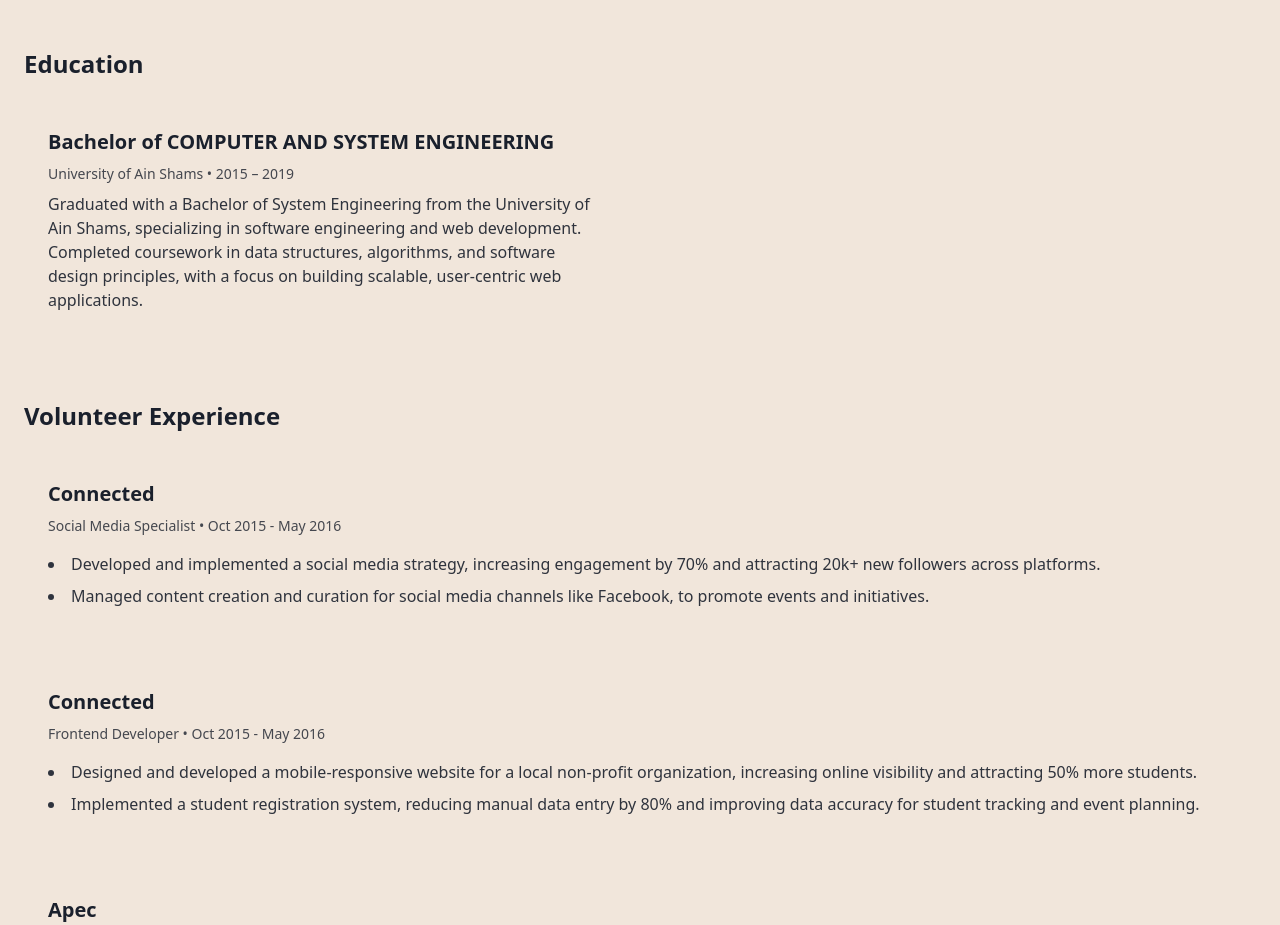
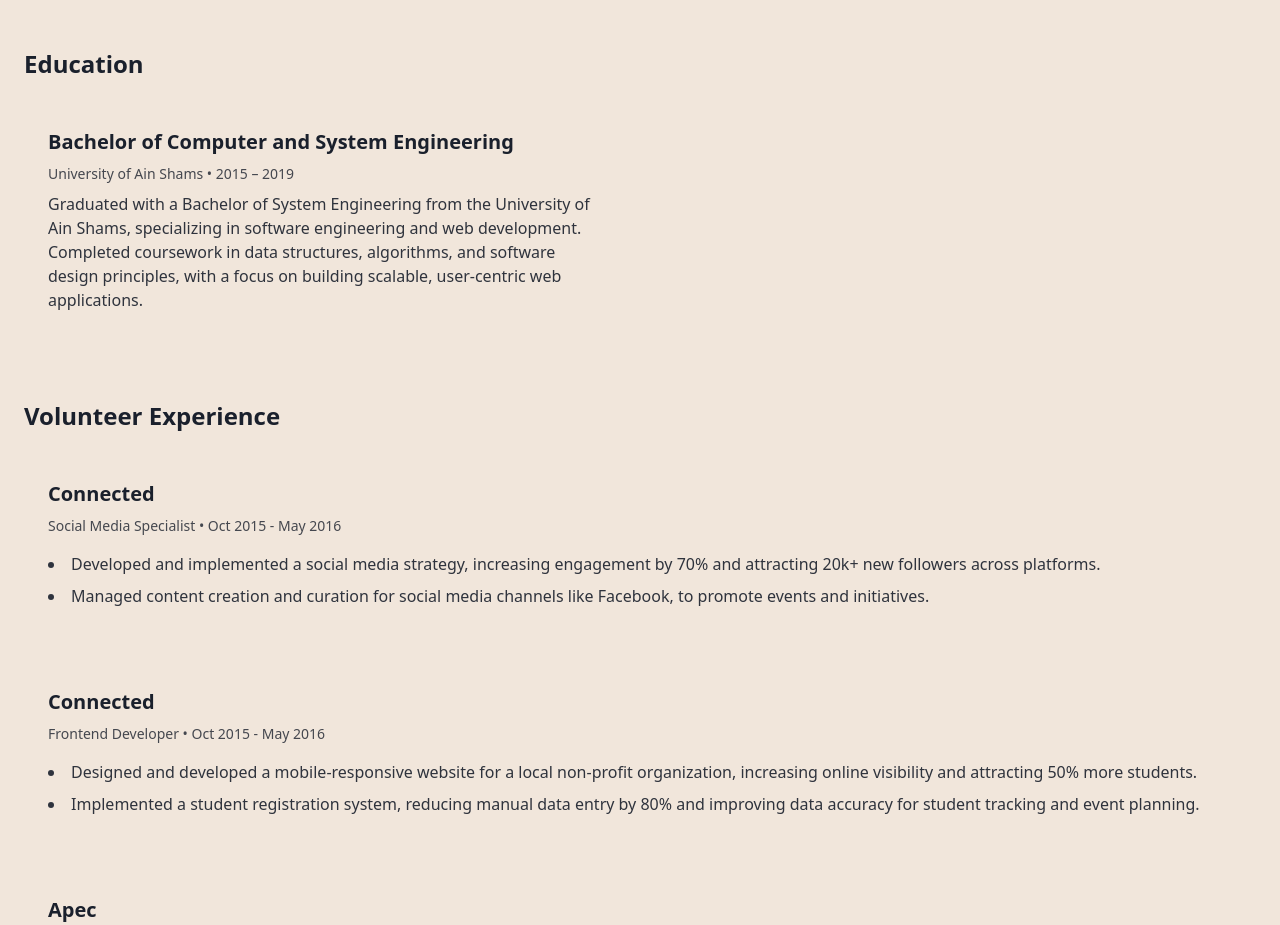
Before and after one commit to groot8/groot8, a React (Vite) app: page / in a window 1280 px wide. Shown: the part 1240-2165 px from the top of the page. Built offline with nearby package versions, Linux system fonts and the light colour scheme.

Commit message:
fix: wording

```diff
--- a/src/portfolio.tsx
+++ b/src/portfolio.tsx
@@ -224,7 +224,7 @@ const hobbies = [
             <div
               className="p-6 rounded-lg transition-all duration-300 hover:shadow-md  dark:hover:shadow-[#f6ad542a] animate-slideUp"
             >
-              <h4 className="text-xl font-bold mb-2">Bachelor of COMPUTER AND SYSTEM ENGINEERING</h4>
+              <h4 className="text-xl font-bold mb-2">Bachelor of Computer and System Engineering</h4>
               <div className="text-sm opacity-80 mb-2">
                 <span>University of Ain Shams</span> • <span>2015 – 2019</span>
               </div>
```
